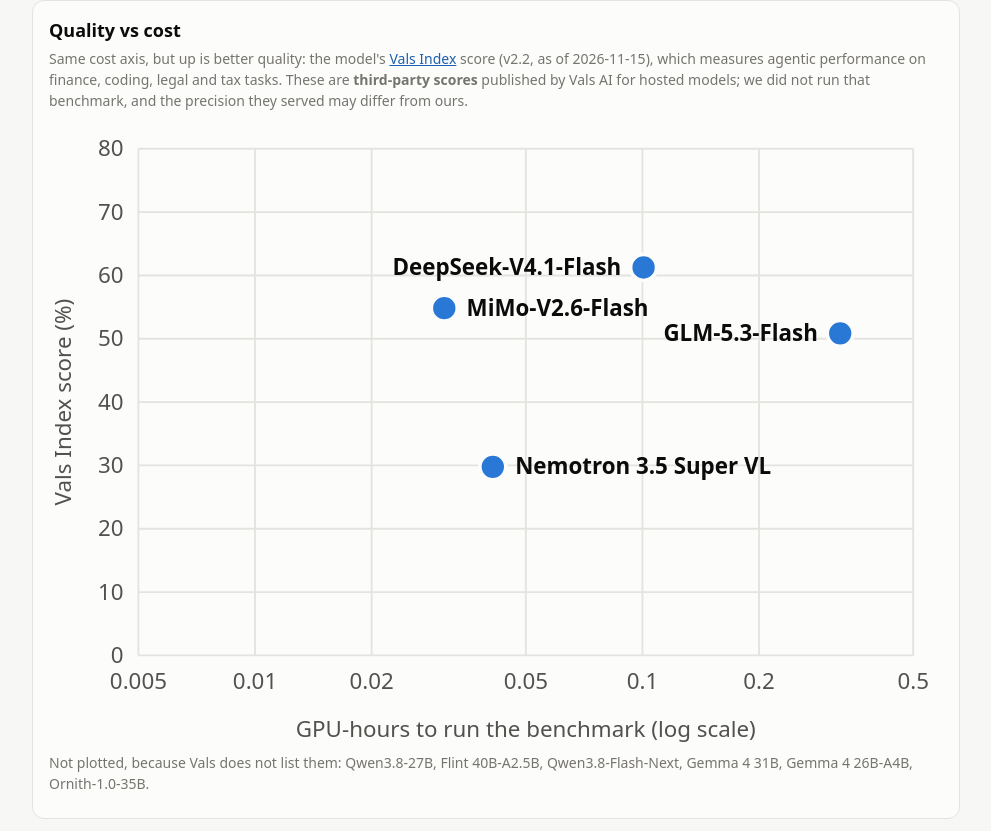
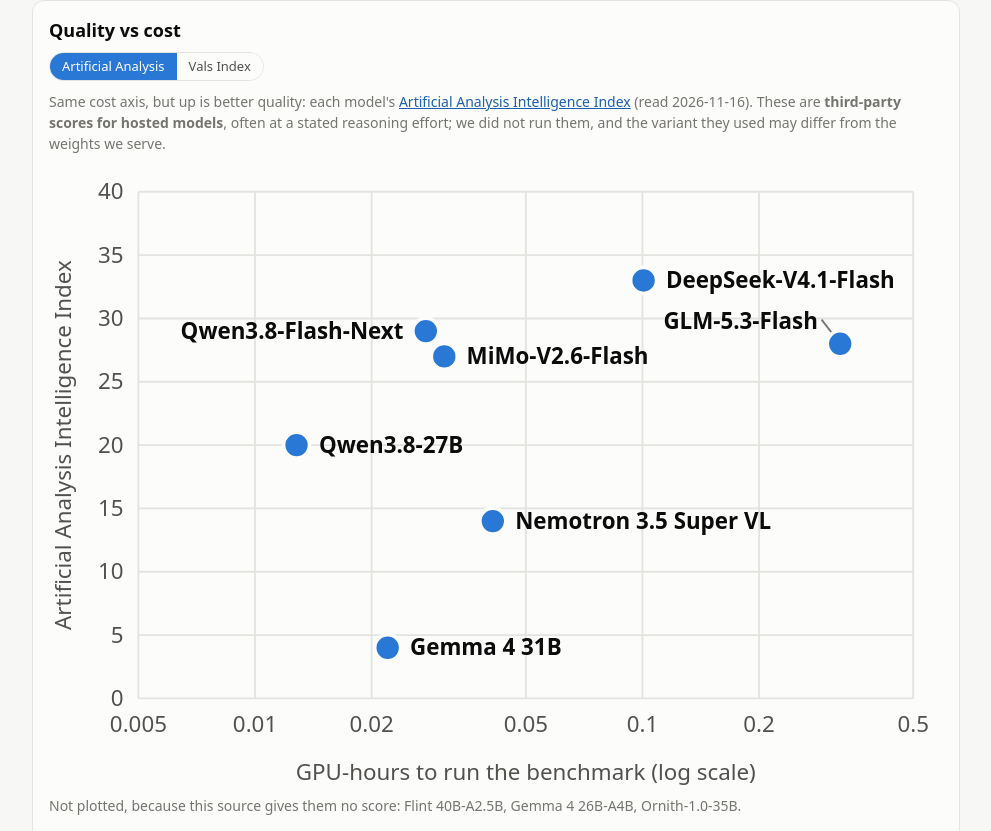
Before and after one commit to wd7512/how-to-run-llm-on-isambard, a plain HTML site: page docs/index.html in a window 1280 px wide. Shown: the part 1213-2044 px from the top of the page, without its empty margins (144-1135 px from the left). Drawn offline with Linux system fonts and the light colour scheme.

Commit message:
Quality chart: Artificial Analysis Intelligence Index (default) with a Vals Index toggle; collision-free labels
Co-Authored-By: Claude Sonnet 5.5 <noreply@anthropic.com>

```diff
--- a/docs/data.js
+++ b/docs/data.js
@@ -126,6 +126,11 @@ window.SITE = {
    "vals": {
     "score": 61.26,
     "vals_name": "DeepSeek V4.1 Flash 1017"
+   },
+   "aa": {
+    "score": 33,
+    "vals_name": "DeepSeek V4.1 Flash 1017 Max",
+    "note": "Listed at Max reasoning effort."
    },
    "sif": "vllm-0.33.0-arm64.sif",
    "image_ref": null
@@ -256,6 +261,10 @@ window.SITE = {
     "score": 50.86,
     "vals_name": "GLM 5.3 Flash"
    },
+   "aa": {
+    "score": 28,
+    "vals_name": "GLM-5.3-Flash"
+   },
    "sif": "vllm-0.33.0-arm64.sif",
    "image_ref": null
   },
@@ -381,6 +390,11 @@ window.SITE = {
    "tok64": 1421.49,
    "tok1": 57.23,
    "vals": null,
+   "aa": {
+    "score": 20,
+    "vals_name": "Qwen3.8 27B Xhigh",
+    "note": "Listed at Xhigh reasoning effort."
+   },
    "sif": "vllm-0.33.0-arm64.sif",
    "image_ref": null
   },
@@ -508,6 +522,7 @@ window.SITE = {
    "tok64": 3982.67,
    "tok1": 193.77,
    "vals": null,
+   "aa": null,
    "sif": "vllm-0.33.0-arm64.sif",
    "image_ref": null
   },
@@ -638,6 +653,11 @@ window.SITE = {
     "vals_name": "MiMo V2.6 Flash",
     "note": "Vals lists 'MiMo V2.6 Flash'; we serve the -RL checkpoint, which may not be the same weights."
    },
+   "aa": {
+    "score": 27,
+    "vals_name": "MiMo-V2.6-Flash",
+    "note": "We serve the -RL checkpoint, which may not be the same weights."
+   },
    "sif": "vllm-0.33.0-arm64.sif",
    "image_ref": null
   },
@@ -764,6 +784,10 @@ window.SITE = {
    "tok64": 2647.4,
    "tok1": 154.07,
    "vals": null,
+   "aa": {
+    "score": 29,
+    "vals_name": "Qwen3.8-Flash-Next"
+   },
    "sif": "vllm-0.33.0-arm64.sif",
    "image_ref": null
   },
@@ -890,6 +914,11 @@ window.SITE = {
    "tok64": 1656.22,
    "tok1": 80.12,
    "vals": null,
+   "aa": {
+    "score": 4,
+    "vals_name": "Gemma 4 31B Reasoning",
+    "note": "This is the instruction-tuned Reasoning variant, not the base checkpoint we ran, and the entry has no cost or time data on the page, so the score may come from an incomplete evaluation."
+   },
    "sif": "vllm-0.33.0-arm64.sif",
    "image_ref": null
   },
@@ -1015,6 +1044,7 @@ window.SITE = {
    "tok64": 2599.91,
    "tok1": 206.72,
    "vals": null,
+   "aa": null,
    "sif": "vllm-0.33.0-arm64.sif",
    "image_ref": null
   },
@@ -1140,6 +1170,7 @@ window.SITE = {
    "tok64": 2714.46,
    "tok1": 220.06,
    "vals": null,
+   "aa": null,
    "sif": "vllm-0.33.0-arm64.sif",
    "image_ref": null
   },
@@ -1265,6 +1296,10 @@ window.SITE = {
     "vals_name": "Nemotron 3.5 Super VL",
     "note": "We serve the BF16 weights; the precision Vals used is not stated."
    },
+   "aa": {
+    "score": 14,
+    "vals_name": "Nemotron 3.5 Super VL"
+   },
    "sif": "vllm-0.33.0-arm64.sif",
    "image_ref": null
   }
@@ -1333,5 +1368,20 @@ window.SITE = {
    "gemma26b",
    "ornith35b"
   ]
+ },
+ "aa": {
+  "source": "https://artificialanalysis.ai/leaderboards/models",
+  "name": "Artificial Analysis Intelligence Index",
+  "as_of": "2026-11-16",
+  "as_of_note": "Date we read the leaderboard; the page shows no version or scoring date.",
+  "measures": "A composite of Artificial Analysis's evaluations of hosted models (the leaderboard column is headed \"Artificial Analysis Intelligence Index\"; scores on the page run from 2 to 65).",
+  "note": "Third-party scores for hosted models, often at a stated reasoning effort; we did not run these evaluations and the variant and precision they used may differ from the weights we serve.",
+  "not_listed": [
+   "flint",
+   "ornith35b"
+  ],
+  "listed_without_score": [
+   "gemma26b"
+  ]
  }
 };
--- a/docs/index.html
+++ b/docs/index.html
@@ -96,6 +96,9 @@ code { font-size: 0.92em; }
 .status { display: inline-block; font-size: 12px; padding: 1px 8px; border-radius: 999px; border: 1px solid var(--grid); color: var(--text-secondary); vertical-align: 2px; margin-left: 6px; }
 table.cmp td:last-child, table.cmp th:last-child { text-align: left; }
 table.fit th:nth-child(2), table.fit td:nth-child(2) { text-align: left; }
+.seg { display: inline-flex; gap: 0; margin: 4px 0 10px; border: 1px solid var(--grid); border-radius: 999px; overflow: hidden; }
+.seg button { font: inherit; font-size: 13px; padding: 4px 12px; border: 0; background: var(--surface-1); color: var(--text-secondary); cursor: pointer; }
+.seg button[aria-pressed="true"] { background: var(--series-1); color: #fff; }
 table.cmp tr.row { cursor: pointer; }
 table.cmp tr.row:hover td { background: var(--surface-0); }
 .notes li { color: var(--text-secondary); margin-bottom: 6px; }
@@ -201,16 +204,26 @@ function scatter(target, current, opts) {
   });
   el("text", {x: (L + W - R) / 2, y: H - 8, "text-anchor": "middle"}, svg).textContent = "GPU-hours to run the benchmark (log scale)";
   el("text", {x: 12, y: (T + H - B) / 2, "text-anchor": "middle", transform: `rotate(-90 12 ${(T + H - B) / 2})`}, svg).textContent = opts.yLabel;
-  // Labels: place right of the dot, or left near the right edge; nudge apart if two labels would overlap.
-  const placed = [];
+  // Labels: for each dot try right then left of it, and a few vertical offsets, taking the first position whose box
+  // does not overlap an already placed label or dot (box width estimated from the text length) and stays inside the plot.
+  const boxes = [], dots = pts.map(p => ({x: xs(p.x), y: ys(p.y)}));
+  const hit = (a, b) => a.x0 < b.x1 && b.x0 < a.x1 && a.y0 < b.y1 && b.y0 < a.y1;
   [...pts].sort((a, b) => a.y - b.y).forEach(p => {
-    const cx = xs(p.x), cy = ys(p.y), left = cx > W * 0.62;
-    let ly = cy + 4;
-    for (const q of placed) if (Math.abs(q.ly - ly) < 14 && Math.abs(q.cx - cx) < 150) ly = q.ly - 14;
-    placed.push({cx, ly});
+    const cx = xs(p.x), cy = ys(p.y), w = p.label.length * 7.4 + 4;
+    let best = null;
+    for (const [dy, side] of [[0, 1], [0, -1], [-12, 1], [12, 1], [-12, -1], [12, -1], [-24, 1], [24, 1], [-24, -1], [24, -1]]) {
+      const x0 = side > 0 ? cx + 12 : cx - 12 - w, box = {x0, x1: x0 + w, y0: cy + dy - 10, y1: cy + dy + 5};
+      if (box.x0 < L || box.x1 > W - 2 || box.y0 < T - 6 || box.y1 > H - B + 6) continue;
+      if (boxes.some(q => hit(box, q))) continue;
+      if (dots.some(d => hit(box, {x0: d.x - 8, x1: d.x + 8, y0: d.y - 8, y1: d.y + 8}))) continue;
+      best = {box, side, dy}; break;
+    }
+    if (!best) best = {box: {x0: cx + 12, x1: cx + 12 + w, y0: cy - 10, y1: cy + 5}, side: 1, dy: 0};   // fallback
+    boxes.push(best.box);
     const g = el("g", {style: "cursor:pointer"}, svg);
+    if (best.dy) el("line", {x1: cx, y1: cy, x2: cx + best.side * 10, y2: cy + best.dy - 1, stroke: "var(--text-muted)", "stroke-width": 1}, g);   // leader line
     el("circle", {cx, cy, r: 7, class: "dot" + (p.k === current ? " cur" : "")}, g);
-    el("text", {class: "val", x: left ? cx - 12 : cx + 12, y: ly, "text-anchor": left ? "end" : "start"}, g).textContent = p.label;
+    el("text", {class: "val", x: best.side > 0 ? cx + 12 : cx - 12, y: cy + best.dy + 4, "text-anchor": best.side > 0 ? "start" : "end"}, g).textContent = p.label;
     hover(g, p.tip);
     g.addEventListener("click", () => go(p.k));
   });
@@ -221,9 +234,24 @@ function speedPts() {
   return MODELS.map(m => ({k: m.key, label: m.label, x: m.test_gpuh, y: m.tok1,
     tip: `${m.label}: ${fmt(m.tok1, 0)} tok/s for one user; ${fmt(m.test_gpuh, 3)} GPU-hours to run the benchmark (${gpuTxt(m)}, ${fmt(m.tok64, 0)} tok/s at 64 users)`}));
 }
+let qsrc = "aa";                                   // which quality score the chart shows: "aa" or "vals"
+const QMETA = () => ({aa: {key: "aa", label: "Artificial Analysis Intelligence Index", short: "AA Index", unit: "", yLabel: "Artificial Analysis Intelligence Index", meta: SITE.aa},
+                      vals: {key: "vals", label: "Vals Index", short: "Vals Index", unit: "%", yLabel: "Vals Index score (%)", meta: SITE.vals}})[qsrc];
 function qualityPts() {
-  return MODELS.filter(m => m.vals).map(m => ({k: m.key, label: m.label, x: m.test_gpuh, y: m.vals.score,
-    tip: `${m.label}: Vals Index ${fmt(m.vals.score, 2)}% (listed as "${m.vals.vals_name}"); ${fmt(m.test_gpuh, 3)} GPU-hours to run the benchmark (${gpuTxt(m)})`}));
+  const q = QMETA();
+  return MODELS.filter(m => m[q.key]).map(m => ({k: m.key, label: m.label, x: m.test_gpuh, y: m[q.key].score,
+    tip: `${m.label}: ${q.short} ${fmt(m[q.key].score, q.key === "vals" ? 2 : 0)}${q.unit} (listed as "${m[q.key].vals_name}"); ${fmt(m.test_gpuh, 3)} GPU-hours to run the benchmark (${gpuTxt(m)})`}));
+}
+function renderQuality() {
+  const q = QMETA(), pts = qualityPts();
+  $("c-quality").innerHTML = "";
+  scatter($("c-quality"), null, {pts, yMax: Math.ceil(Math.max(...pts.map(p => p.y)) * 1.15 / 10) * 10, yStep: q.key === "vals" ? 10 : 5, yLabel: q.yLabel, aria: q.label + " against GPU-hours to run the benchmark"});
+  $("q-desc").innerHTML = q.key === "aa"
+    ? `Same cost axis, but up is better quality: each model's <a href="${q.meta.source}">${esc(q.meta.name)}</a> (read ${esc(q.meta.as_of)}). These are <strong>third-party scores for hosted models</strong>, often at a stated reasoning effort; we did not run them, and the variant they used may differ from the weights we serve.`
+    : `Same cost axis, but up is better quality: each model's <a href="${q.meta.source}">Vals Index</a> score (v${esc(q.meta.version)}, as of ${esc(q.meta.as_of)}), which measures agentic performance on finance, coding, legal and tax tasks. These are <strong>third-party scores</strong> for hosted models; we did not run that benchmark, and the precision they served may differ from ours.`;
+  const missing = MODELS.filter(m => !m[q.key]).map(m => m.label);
+  $("q-missing").textContent = missing.length ? "Not plotted, because this source gives them no score: " + missing.join(", ") + "." : "";
+  document.querySelectorAll("#q-seg button").forEach(b => b.setAttribute("aria-pressed", b.dataset.s === qsrc));
 }
 
 // ---- views ----------------------------------------------------------------
@@ -251,7 +279,8 @@ function overview() {
   </section>
   <section class="card">
     <h2>Quality vs cost</h2>
-    <p class="desc">Same cost axis, but up is better quality: the model's <a href="${SITE.vals.source}">Vals Index</a> score (v${esc(SITE.vals.version)}, as of ${esc(SITE.vals.as_of)}), which measures agentic performance on finance, coding, legal and tax tasks. These are <strong>third-party scores</strong> published by Vals AI for hosted models; we did not run that benchmark, and the precision they served may differ from ours.</p>
+    <div class="seg" id="q-seg" role="group" aria-label="Quality score source"><button data-s="aa" aria-pressed="true">Artificial Analysis</button><button data-s="vals" aria-pressed="false">Vals Index</button></div>
+    <p class="desc" id="q-desc"></p>
     <div id="c-quality"></div>
     <p class="desc" id="q-missing"></p>
   </section>
@@ -301,9 +330,8 @@ function overview() {
           </ul>
   </section>`;
   scatter($("c-scatter"), null, {pts: speedPts(), yMax: Math.ceil(Math.max(...MODELS.map(m => m.tok1)) / 50) * 50, yStep: 50, yLabel: "Single-user tok/s", aria: "Single-user speed against GPU-hours to run the benchmark"});
-  scatter($("c-quality"), null, {pts: qualityPts(), yMax: 80, yStep: 10, yLabel: "Vals Index score (%)", aria: "Vals Index score against GPU-hours to run the benchmark"});
-  const noVals = MODELS.filter(m => !m.vals).map(m => m.label);
-  $("q-missing").textContent = noVals.length ? "Not plotted, because Vals does not list them: " + noVals.join(", ") + "." : "";
+  document.querySelectorAll("#q-seg button").forEach(b => b.onclick = () => { qsrc = b.dataset.s; renderQuality(); });
+  renderQuality();
   v.querySelectorAll("tr.row").forEach(r => r.addEventListener("click", () => go(r.dataset.k)));
 }
 
@@ -356,6 +384,7 @@ MODEL=${m.key} python3 scripts/collect_results.py   # after the serve job finish
     <p class="desc">${m.layout}. Weights ${load.weights_gib_per_gpu ? fmt(load.weights_gib_per_gpu, 1) + " GiB per GPU, " : ""}${load.load_seconds ? "loaded in about " + fmt(load.load_seconds) + " s. " : ""}${kv ? "KV cache " + fmt(kv) + " tokens, " + fmt(ctx, 1) + " concurrent 262k-token contexts." : ""}</p>
     <ul class="caveats">${[...m.caveats,
       "Short prompts only. Nothing here measures a 250k-token prompt.", m.repeat_pct ? `Run twice: the final run\'s output tok/s differed from the earlier run by ${m.repeat_pct.map(x => (x > 0 ? "+" : "") + x + "%").join(" / ")} at 1 / 16 / 64 users. The numbers shown are the final run.` : "One run, no repeats, so no error bars."].map(c => `<li>${c}</li>`).join("")}</ul>
+    <p class="meta">${m.aa ? `Artificial Analysis Intelligence Index (third-party, read ${esc(SITE.aa.as_of)}): <strong>${fmt(m.aa.score, 0)}</strong>, listed as &ldquo;${esc(m.aa.vals_name)}&rdquo;.${m.aa.note ? " " + esc(m.aa.note) : ""}` : "No Artificial Analysis score is listed for this model."}</p>
     <p class="meta">${m.vals ? `Vals Index v${esc(SITE.vals.version)} (third-party, ${esc(SITE.vals.as_of)}): <strong>${fmt(m.vals.score, 2)}%</strong>, listed as &ldquo;${esc(m.vals.vals_name)}&rdquo;.${m.vals.note ? " " + esc(m.vals.note) : ""}` : "No Vals Index score is listed for this model."}</p>
     <p class="meta">Revision <code>${esc(m.revision.slice(0, 12))}</code> &middot; ${prov}</p></section>`;
   columns($("c-throughput"), bench, "tps", d => `${d.c} concurrent: ${fmt(d.tps, 1)} tok/s aggregate`, m.tok1 < 20 ? 1 : 0);
```
Also changed, not shown: site_src/artificial_analysis.json (added, +53 -0 lines), 3 other files.
